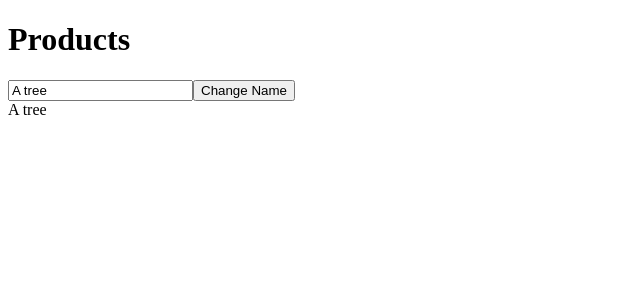
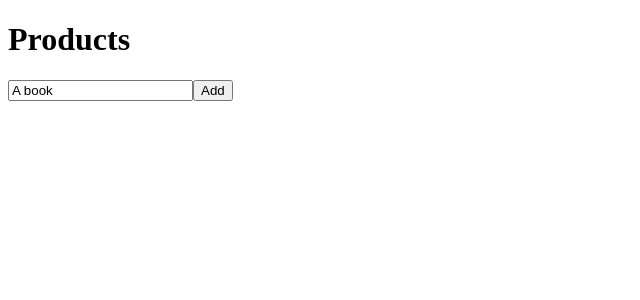
Before and after one commit to plolon/AngularFullApp, an Angular app: page / in a window 1280 px wide. Shown: the top 300 px of the page, without its empty margins (0-640 px from the left). Built offline with nearby package versions, Linux system fonts and the light colour scheme.

Commit message:
Testing directives on products component

```diff
--- a/src/app/products.component.html
+++ b/src/app/products.component.html
@@ -1,4 +1,6 @@
 <h1>Products</h1>
-<input type="text" [(ngModel)]="productName">
-<button (click)="ChangeName()">Change Name</button>
-<div>{{productName}}</div>
+<input *ngIf="isDisabled" type="text" [(ngModel)]="productName">
+<button *ngIf="isDisabled" (click)="onAddProduct()">Add</button>
+<ul>
+    <li *ngFor="let product of products">{{product}}</li>
+</ul>
--- a/src/app/products.component.ts
+++ b/src/app/products.component.ts
@@ -6,14 +6,15 @@ import { Component } from "@angular/core";
 })
 export class ProductsComponent {
     productName = 'A book';
-
+    products: string[] = [];
+    isDisabled = false;
     constructor() {
         setTimeout(() => {
-            this.productName = 'A tree';
+            this.isDisabled = true;
         }, 3000);
     }
 
-    ChangeName() {
-        this.productName = 'A Boat';
+    onAddProduct() {
+        this.products.push(this.productName);
     }
 }
```
